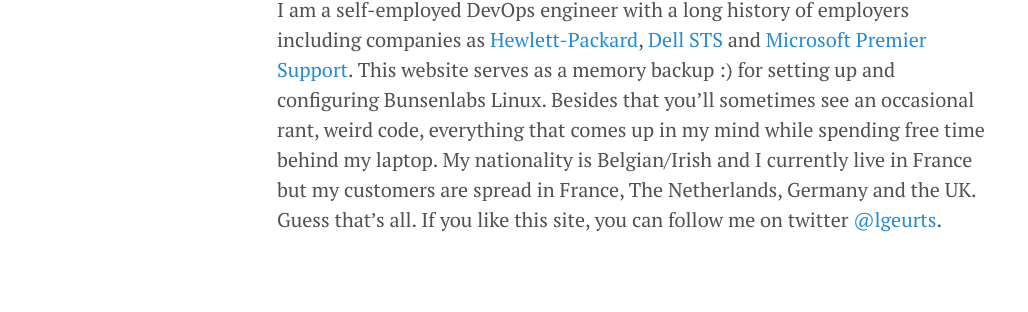
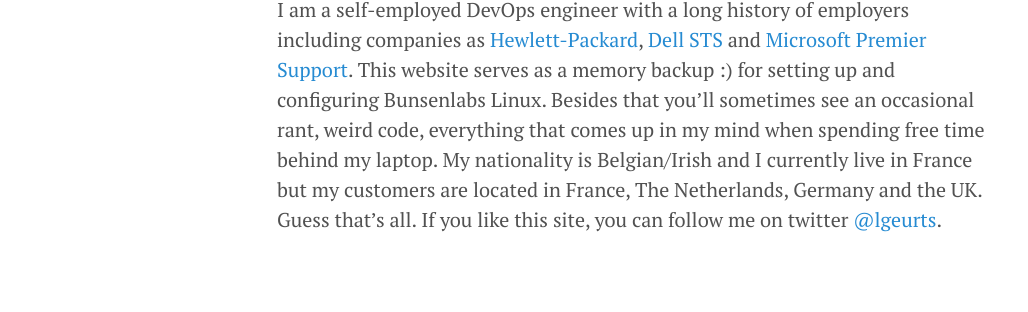
Before and after one commit to lgeurts/lgeurts.github.io, a Jekyll site: the page built from about.md, in a window 1280 px wide. Shown: the part 825-1137 px from the top of the page, without its empty margins (3-1031 px from the left). Built offline with Jekyll 4.4.1, drawn with Linux system fonts in a browser that asks for light colours.

Commit message:
Update about.md

```diff
--- a/about.md
+++ b/about.md
@@ -6,6 +6,6 @@
 ![Here I am with my dog Tigger.](/assets/portrait.jpg)
 
 I am a self-employed DevOps engineer with a long history of employers including companies as [Hewlett-Packard](http://https://www.hpe.com/ie/en/home.html), [Dell STS](http://www.dell.com/learn/us/en/04/premier?c=us&l=en) and [Microsoft Premier Support](https://support.microsoft.com/en-us/premier).
-This website serves as a memory backup :) for setting up and configuring Bunsenlabs Linux. Besides that you'll sometimes see an occasional rant, weird code, everything that comes up in my mind while spending free time behind my laptop.
-My nationality is Belgian/Irish and I currently live in France but my customers are spread in France, The Netherlands, Germany and the UK.
+This website serves as a memory backup :) for setting up and configuring Bunsenlabs Linux. Besides that you'll sometimes see an occasional rant, weird code, everything that comes up in my mind when spending free time behind my laptop.
+My nationality is Belgian/Irish and I currently live in France but my customers are located in France, The Netherlands, Germany and the UK.
 Guess that's all. If you like this site, you can follow me on twitter [@lgeurts](https://twitter.com/lgeurts).
```
